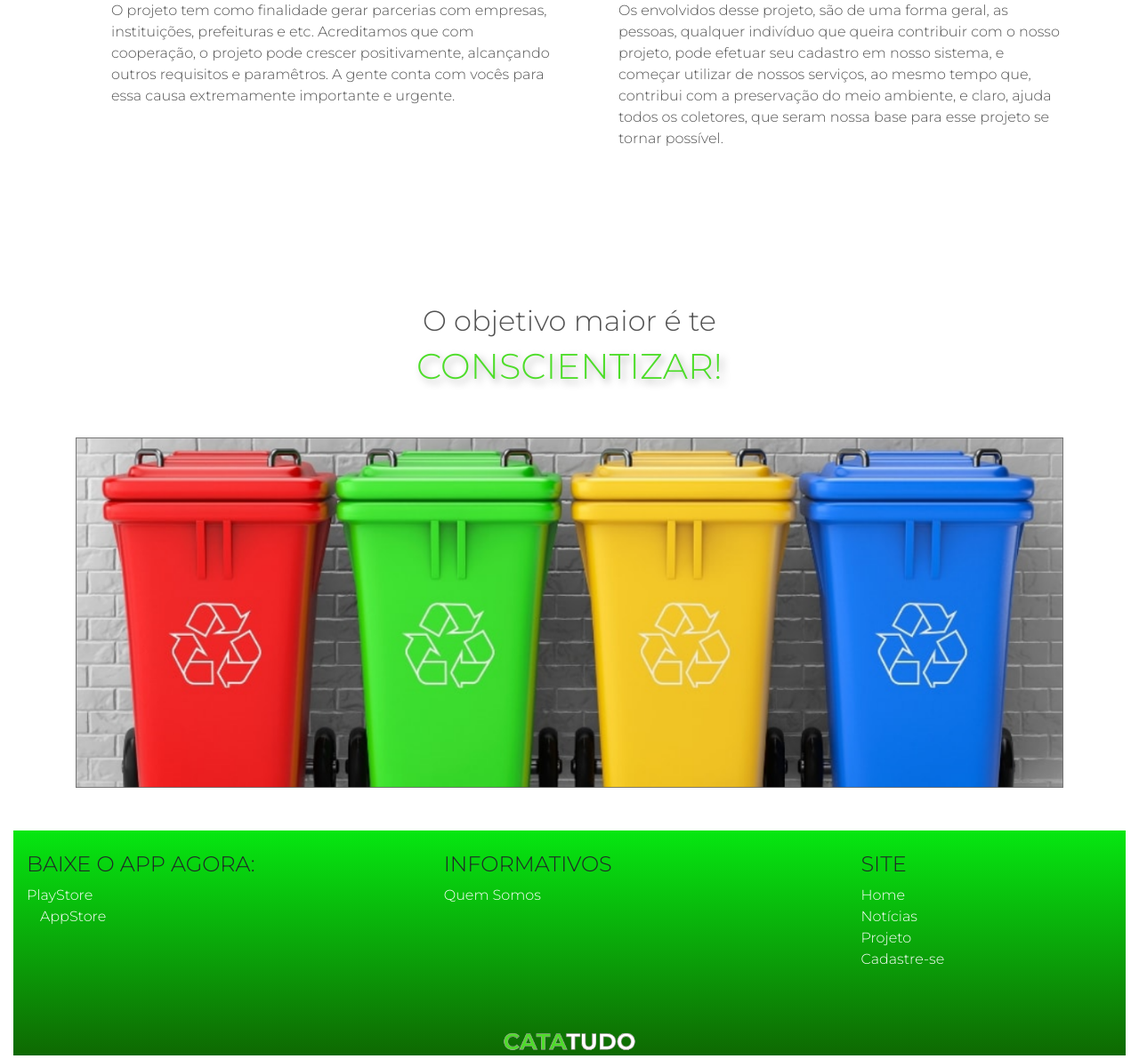
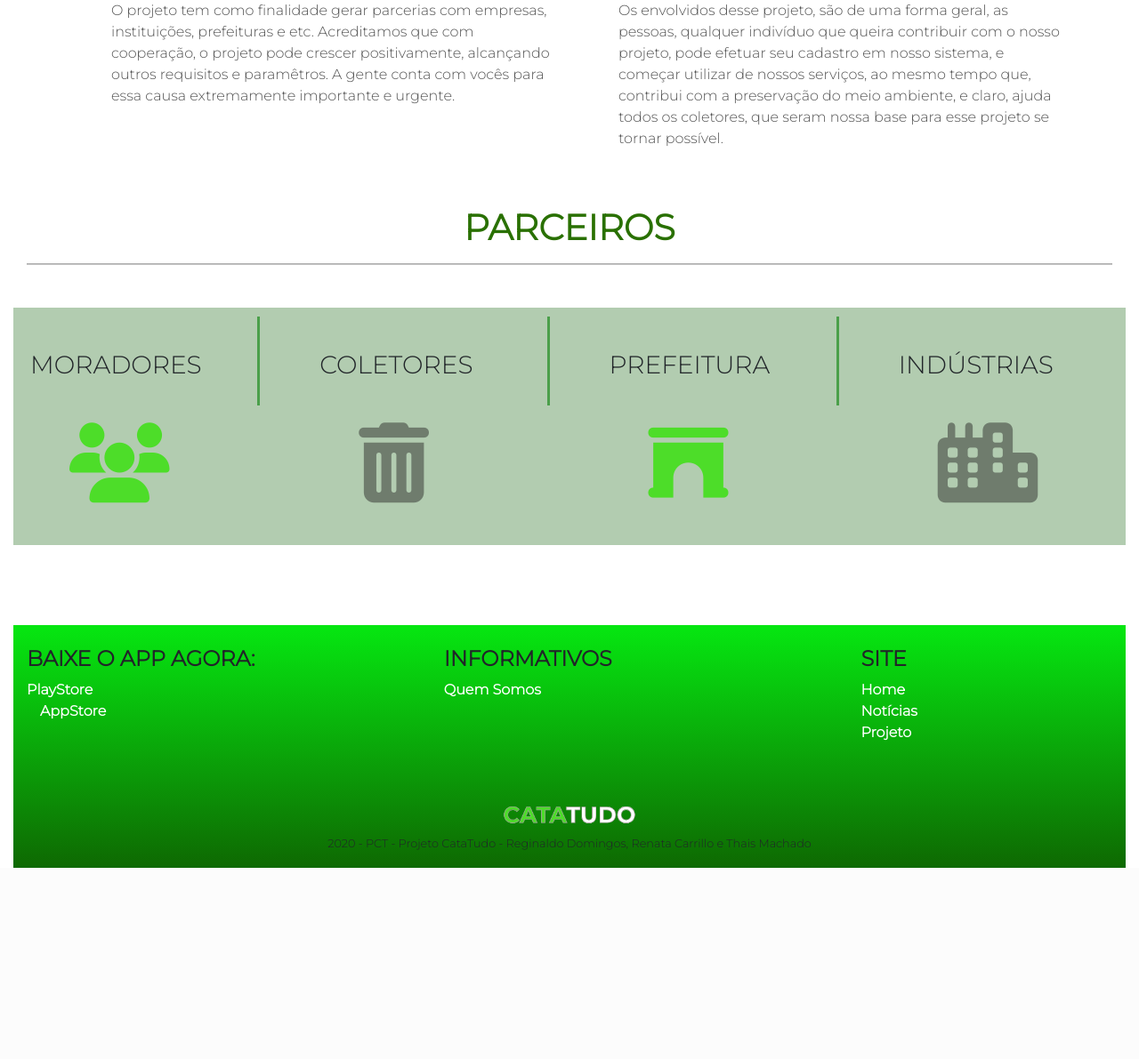
Before and after one commit to renatacarrillo/PORTAL-CATATUDO, a PHP site: page /projeto.php in a window 1280 px wide. Shown: the part 1339-2530 px from the top of the page at 89% size. After the commit the page ends 2315 px from the top, so only its background shows below. Run offline with PHP 8.4, Linux system fonts and the light colour scheme; some libraries are stand-ins or nearby versions.

Commit message:
Mudanças no footer

```diff
--- a/css/style.css
+++ b/css/style.css
@@ -319,7 +319,7 @@
   }
 
   /* FOOTER */
-  footer {
+footer {
     background-image: linear-gradient(rgb(6, 231, 17), rgb(14, 105, 2));
   }
 }
--- a/includes/footer.php
+++ b/includes/footer.php
@@ -1,41 +1,38 @@
-<footer class='page-footer pt-4'>
+<footer class='w-100 pt-4'>
   <!-- Footer Links -->
   <div class='container-fluid text-md-left'>
     <div class='row'>
       <!-- Grid column -->
-      <div class='col-sm mt-md-0 mt-3'>
-        <h4 class='text-uppercase'>BAIXE O APP AGORA:</h4>
-        <a href='https://play.google.com/store?hl=pt_BR' class='text-white'>PlayStore</a>
-        <div class='col-sm'>
-          <a href='https://www.apple.com/br/ios/app-store/' class='text-white'>AppStore</a>
+      <div class='col mt-md-0 mt-3'>
+        <h4 class='text-uppercase font-weight-bold'>BAIXE O APP AGORA:</h4>
+        <a href='https://play.google.com/store?hl=pt_BR' class='text-white font-weight-bold'>PlayStore</a>
+        <div class='col'>
+          <a href='https://www.apple.com/br/ios/app-store/' class='text-white font-weight-bold'>AppStore</a>
         </div>
       </div>
       <!-- Grid column -->
-      <div class='col-sm mb-md-0 mb-3 mg-mob-foot'>
+      <div class='col mb-md-0 mb-3 mg-mob-foot'>
         <!-- Links -->
-        <h4 class=''>INFORMATIVOS</h4>
+        <h4 class='font-weight-bold'>INFORMATIVOS</h4>
         <ul class='list-unstyled'>
           <li>
-            <a href='quemsomos.php' class='text-white'>Quem Somos</a>
+            <a href='quemsomos.php' class='text-white font-weight-bold'>Quem Somos</a>
           </li>
         </ul>
       </div>
       <!-- Grid column -->
       <div class='col-sm-3 mb-md-0 mb-3'>
         <!-- Links -->
-        <h4 class=''>SITE</h4>
+        <h4 class='font-weight-bold'>SITE</h4>
         <ul class='list-unstyled'>
           <li>
-            <a href='cadastro.php' class='text-white'>Home</a>
+            <a href='cadastro.php' class='text-white font-weight-bold'>Home</a>
           </li>
           <li>
-            <a href='noticias.php' class='text-white'>Notícias</a>
+            <a href='noticias.php' class='text-white font-weight-bold'>Notícias</a>
           </li>
           <li>
-            <a href='projeto.php' class='text-white'>Projeto</a>
-          </li>
-          <li>
-            <a href='cadastro.php' class='text-white'>Cadastre-se</a>
+            <a href='projeto.php' class='text-white font-weight-bold'>Projeto</a>
           </li>
         </ul>
       </div>
@@ -47,6 +44,11 @@
   <div class='text-center mb-1 mt-5'>
     <img src='./IMAGENS/CATATUDO.png' class='img-foot-tam img-fluid' alt='logotipo CATATUDO'>
   </div>
+  <div class="row">
+      <div class="col text-center ft-escuro">
+        <p><small>2020 - PCT - Projeto CataTudo - Reginaldo Domingos, Renata Carrillo e Thais Machado</small></p>
+      </div>
+    </div>
 </footer>
 
 <!-- scripts js  -->
--- a/projeto.php
+++ b/projeto.php
@@ -84,17 +84,48 @@
     </div>
   </section>
 
-  <section>
-    <div class="container">
+  <!-- NAV PARCEIROS -->
+  <nav class="esp-nav-home">
+    <div class="container-fluid">
       <div class="row">
-        <div class="col-sm esp-caixas-proj">
-          <h2 class="square-color text-center">O objetivo maior é te</h2>
-          <h1 class="sombreamento-text text-center">CONSCIENTIZAR!</h1>
-          <img src="./IMAGENS/Reciclagem-1.png" class="efeito2 img-fluid mt-5 mb-5" alt="">
+        <div class="col-sm esp-caixas-b tam-mob-ind">
+          <h1 class="teste text-center"> PARCEIROS </h1>
+          <hr>
+          </hr>
+
+          <div class="row mt-5 cor-nav-home">
+            <div class="col-sm tam-mob-ind-li">
+              <h3 class="mt-5 mb-5 ml-1">MORADORES</h3>
+              <i class="efeito fas fa-users icons-nav-green ml-5 mb-5"></i>
+            </div>
+
+            <div class="vl mr-5"></div>
+
+            <div class="col-sm tam-mob-ind-lix">
+              <h3 class="mt-5 mb-5 ml-1">COLETORES</h3>
+              <i class="efeito fas fa-trash-alt icons-nav ml-5 mb-5"></i>
+            </div>
+
+            <div class="vl mr-5"></div>
+
+            <div class="col-sm tam-mob-ind-lix">
+              <h3 class="mt-5 mb-5 ml-1">PREFEITURA</h3>
+              <i class="efeito fas fa-archway icons-nav-green ml-5 mb-5"></i>
+            </div>
+
+            <div class="vl mr-5"></div>
+
+            <div class="col-sm tam-mob-ind-lix">
+              <h3 class="mt-5 mb-5 ml-1">INDÚSTRIAS</h3>
+              <i class="efeito fas fa-city icons-nav ml-5 mb-5"></i>
+            </div>
+
+          </div>
         </div>
       </div>
     </div>
-  </section>
+    </div>
+  </nav>
 
   <!-- INCLUINDO O FOOTER -->
   <!-- FOOTER -->
```
Also changed, not shown: index.php (+11 -65 lines).
